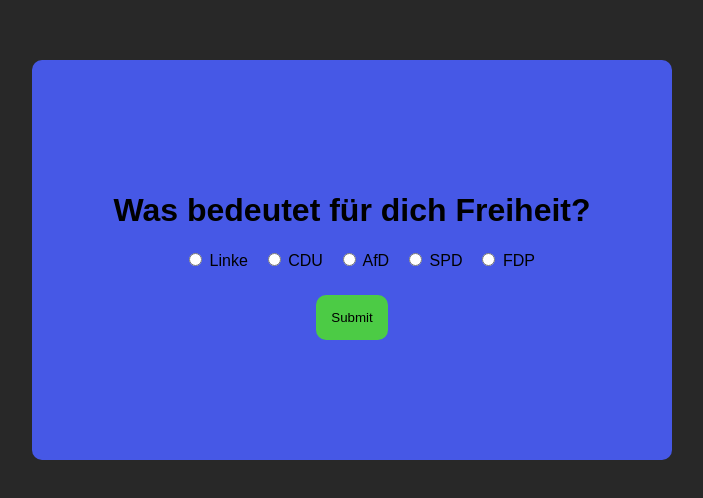
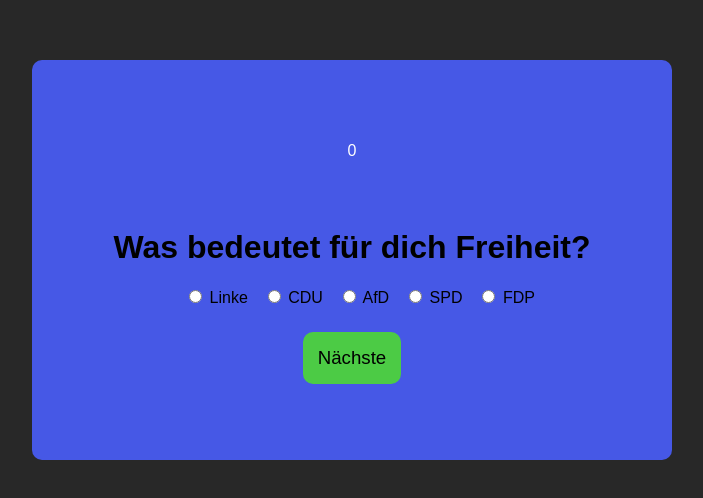
Before and after one commit to EveIsReal/political_compass, a SvelteKit app: page /1 in a window 1280 px wide. Shown: the part 140-638 px from the top of the page, without its empty margins (288-991 px from the left). Built offline with nearby package versions, Linux system fonts and the light colour scheme.

Commit message:
mostly done i guess

```diff
--- a/src/routes/+page.svelte
+++ b/src/routes/+page.svelte
@@ -1,19 +1,47 @@
 <script lang="ts">
-	import { json } from "@sveltejs/kit";
-	import questions from "../questions.json";
+
+	import { score, usedQuestions } from "../stores";
+	import { randomIntFromInterval } from "../utils";
+
 
 </script>
 
 <div class="wrapper">
 	<p>home</p>
+	<!-- <a href={`/${firstQuestion}`} on:click={() => {
+		$usedQuestions = [];
+		$score = 0;
+	}}>
+		Start
+	</a> -->
+	<form method="POST">
+		<button type="submit" class="submit">
+			Start
+		</button>
+	</form>
 </div>
 
 <style>
 
 	.wrapper {
 		display: flex;
+		flex-direction: column;
 		align-items: center;
 		justify-content: center;
 	}
 
+	.submit {
+		background-color: rgb(41, 128, 179);
+		padding-top: 10px;
+		padding-bottom: 10px;
+		padding-left: 25px;
+		padding-right: 25px;
+		text-decoration: none;
+		color: white;
+		font-size: 31pt;
+		border-radius: 10px;
+		border: none;
+		cursor: pointer;
+	}
+
 </style>
--- a/src/routes/[q_id]/+page.server.ts
+++ b/src/routes/[q_id]/+page.server.ts
@@ -1,6 +1,9 @@
 import type { Actions, PageServerLoad } from "./$types";
 import questions from "../../questions.json";
 import { redirect } from "@sveltejs/kit";
+import { score, usedQuestions } from "../../stores";
+import { add, randomIntFromInterval } from "../../utils";
+import { get } from "svelte/store";
 
 
 export const load: PageServerLoad = async ({request, params}) => {
@@ -8,14 +11,42 @@
     if(id > questions.length) {
         throw redirect(303, "/");
     }
+    if(get(usedQuestions).length >= questions.length) {
+        //throw redirect(303, "/end");
+    }
 
     return {
-        id: id
+        id: id,
+        score: get(score),
+        usedQuestions: get(usedQuestions)
     }
 };
 
 export const actions: Actions = {
-    default: async ({ params, request }) => {
-        console.log(Object.fromEntries(await request.formData()))
+    default: async ({ params, request, cookies }) => {
+        const data = await request.formData();
+        const answer = data.values().next().value as number;
+        let nextQuestion = -2;
+
+        score.update(old => add(old, answer));
+
+        const newArray = get(usedQuestions);
+        if(!newArray.includes(+params.q_id))
+            newArray.push(+params.q_id);
+        usedQuestions.set(newArray);
+
+        do {
+            if(newArray.length === questions.length) break;
+            else nextQuestion = randomIntFromInterval(0, questions.length-1);
+
+        } while(newArray.includes(nextQuestion));
+
+        console.log(get(score));
+
+        if(nextQuestion > -1) {
+            throw redirect(303, `/${nextQuestion}`)
+        } else {
+            throw redirect(303, "/end");
+        }
     }
 };
--- a/src/routes/[q_id]/+page.svelte
+++ b/src/routes/[q_id]/+page.svelte
@@ -1,6 +1,9 @@
 <script lang="ts">
     import questions from "../../questions.json";
-    export let data;
+	import { score, usedQuestions } from "../../stores";
+	import { sumOfDigits } from "../../utils";
+	import type { PageData } from "./$types";
+    export let data: PageData;
 
     const question = questions[data.id].question;
     const choices = questions[data.id].choices;
@@ -14,6 +17,8 @@
 <div class="wrapper">
     <div class="content">
         <form method="POST" class="question">
+            <p>{sumOfDigits(data.score)}</p>
+            <p>{data.usedQuestions}</p>
             <h1>{question}</h1>
 
             <div class="choices">
@@ -43,7 +48,7 @@
                 </label>
             </div>
             <button type="submit" class="submit-btn">
-                Submit
+                Nächste
             </button>
             <div class="info">
                 {#if isSelected}
@@ -108,6 +113,7 @@
         border: none;
         transition: all .1s;
         cursor: pointer;
+        font-size: 14pt;
     }
 
     .submit-btn:hover {
--- /dev/null
+++ b/src/stores.ts
@@ -0,0 +1,4 @@
+import { writable } from "svelte/store";
+
+export const score = writable<number>(0);
+export const usedQuestions = writable<number[]>([]);
--- /dev/null
+++ b/src/utils.ts
@@ -0,0 +1,18 @@
+export function randomIntFromInterval(min: number, max: number) { // min and max included
+    return Math.floor(Math.random() * (max - min + 1) + min)
+}
+
+export const add = (x: number, y: number) => {
+    return x + y;
+}
+
+export function sumOfDigits(num: number) {
+    let sum = 0;
+    let rest = num;
+    while (rest > 0) {
+      let einer = rest % 10;
+      sum = sum + einer;
+      rest = (rest - einer)/10;
+    }
+    return sum;
+  }
```
Also changed, not shown: src/routes/+page.server.ts (added, +20 -0 lines), src/routes/end/+page.server.ts (added, +10 -0 lines), src/routes/end/+page.svelte (added, +15 -0 lines).
